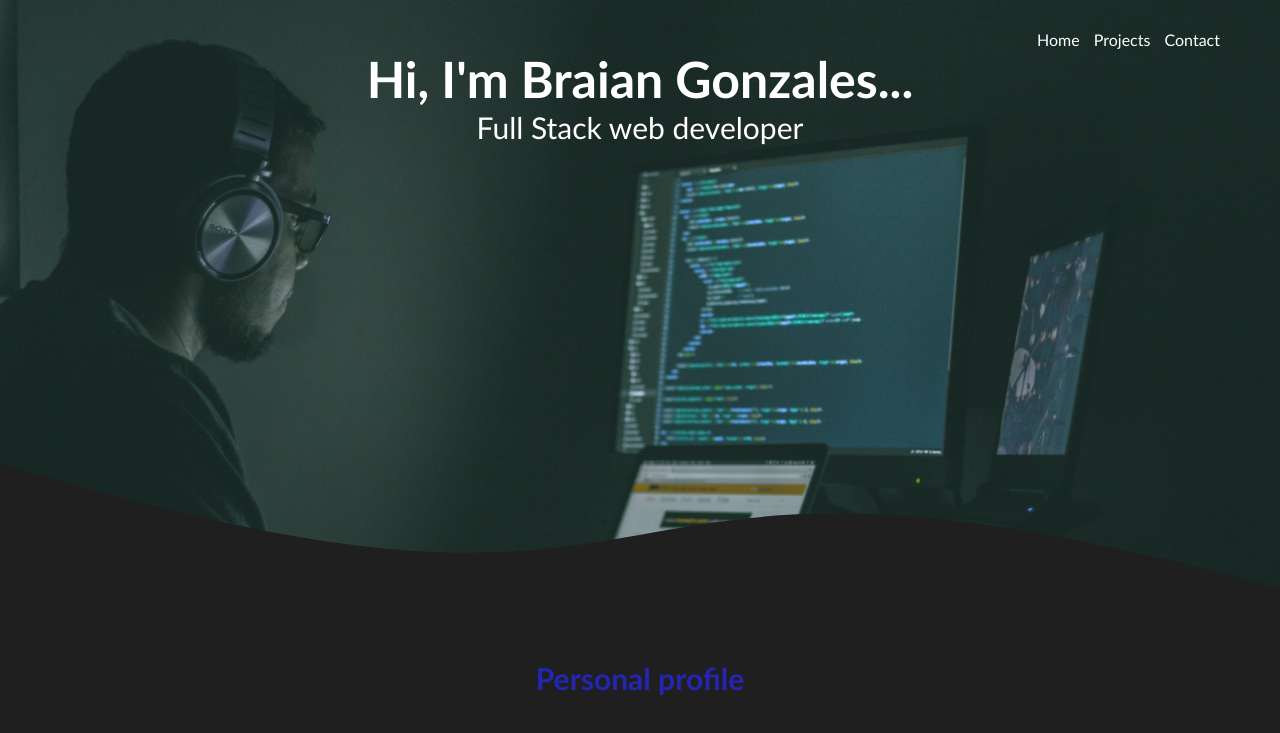
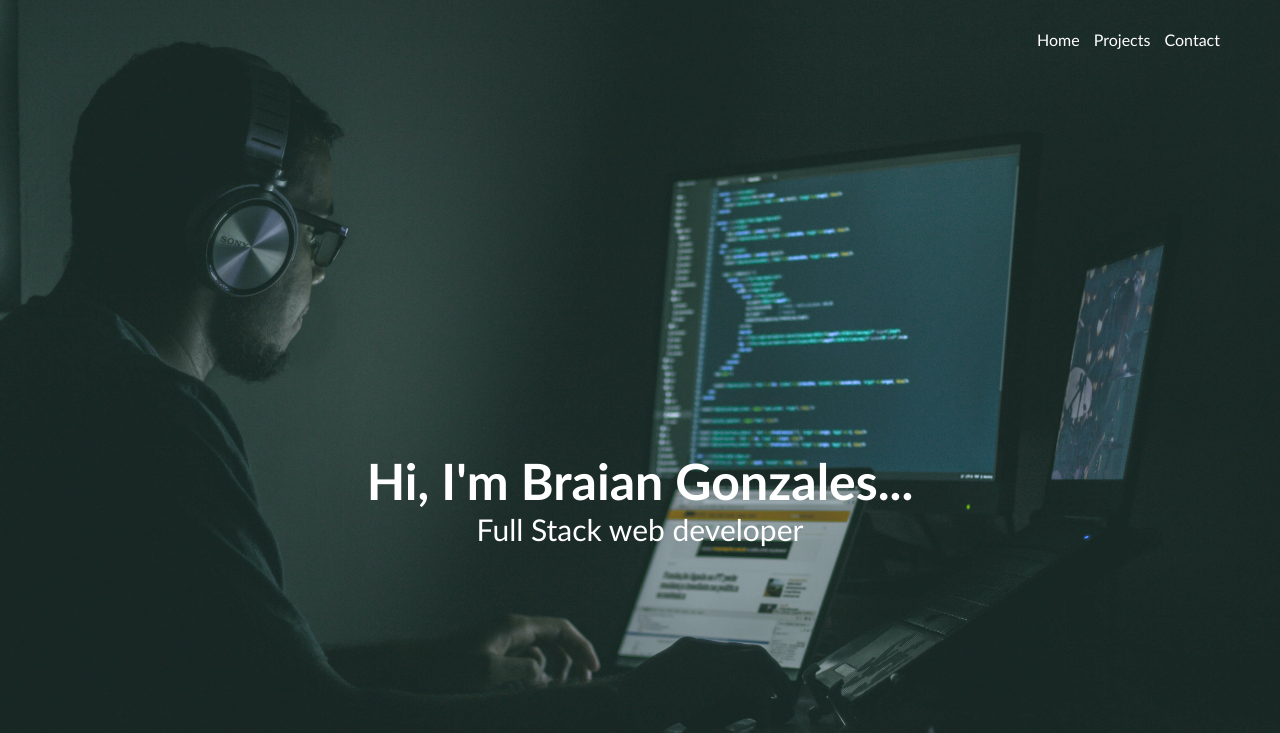
Before and after one commit to BraianMG/bmg, a plain HTML site: page index.html in a window 1280 px wide. Shown: the top 733 px of the page. Drawn offline with Linux system fonts and the light colour scheme.

Commit message:
cambios en style

```diff
--- a/styles/style.css
+++ b/styles/style.css
@@ -27,7 +27,7 @@ body{
 /* INICIO HEADER */
 header{
   width: 100%;
-  height: 600px;
+  height: 900px;
   background-image: url("../images/cover.jpg");
   background-size: cover;
   background-attachment: fixed;
@@ -54,12 +54,13 @@ nav > a:hover{
 
 .header-texts{
   display: flex;
-  height: 430px;
+  height: 100%;
   width: 100%;
   align-items: center;
   justify-items: center;
   flex-direction: column;
   text-align: center;
+  justify-content: center;
 }
 
 .header-texts h1{
```
